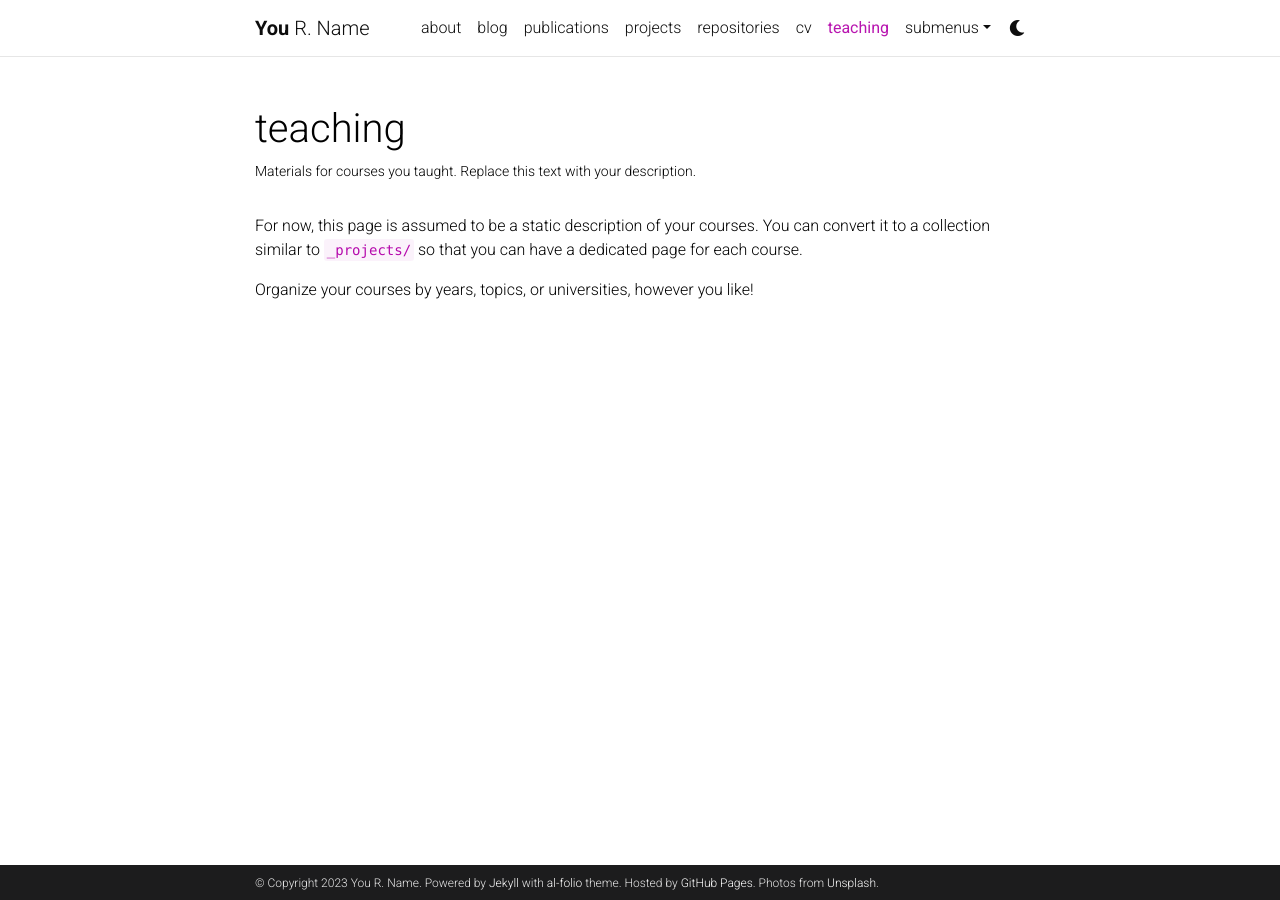
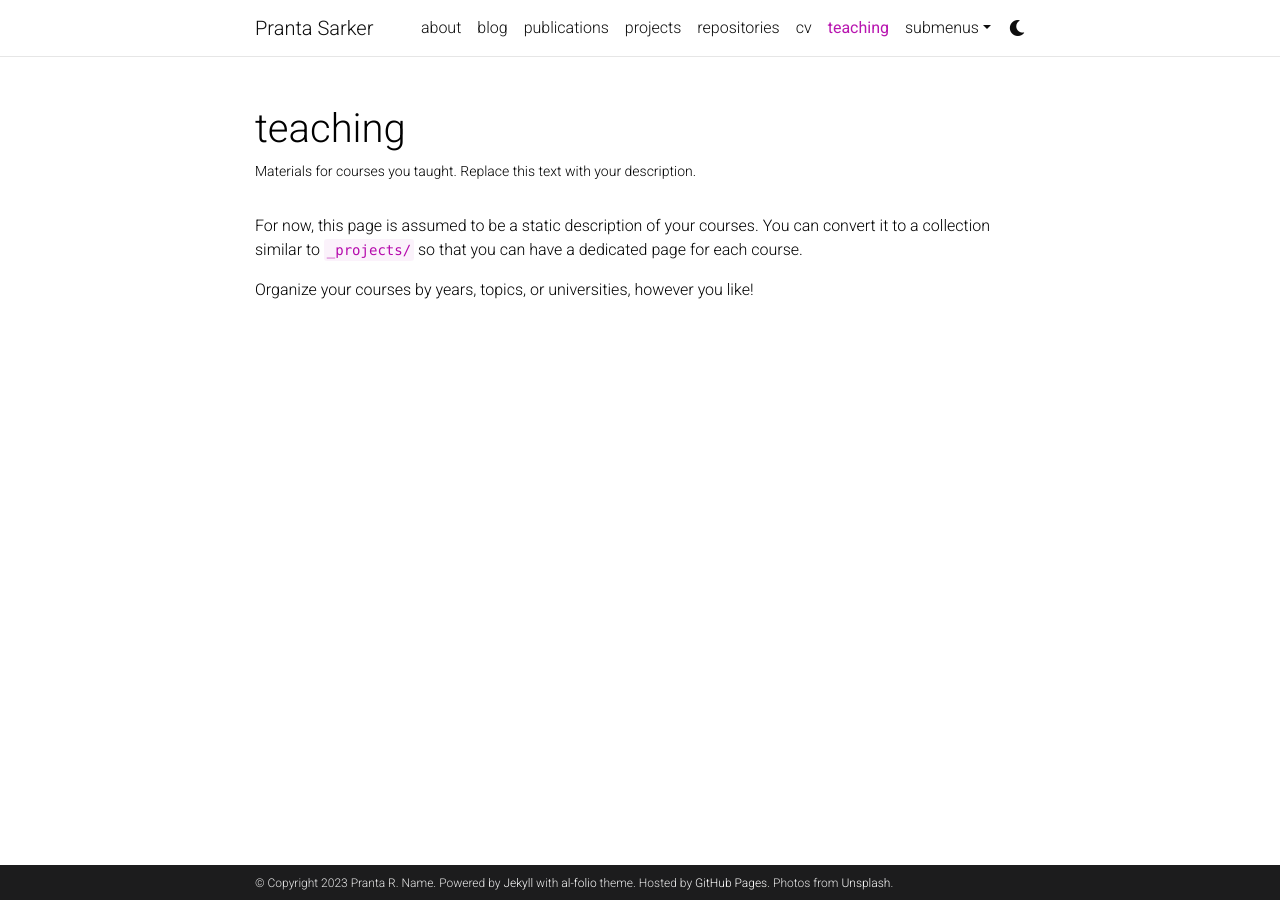
Before and after one commit to psarkerbd/psarkerbd.github.io, a Jekyll site: the page built from _pages/teaching.md, in a window 1280 px wide. Built offline with Jekyll 4.4.1, drawn with Linux system fonts in a browser that asks for light colours; comment, search, counter and statistics services are not loaded; a style sheet for code colours, icons or effects is not loaded.

Commit message:
Update _config.yml

```diff
--- a/_config.yml
+++ b/_config.yml
@@ -2,8 +2,8 @@
 # Site settings
 # -----------------------------------------------------------------------------
 
-title: blank # the website title (if blank, full name will be used instead)
-first_name: You
+title: Pranta Sarker # the website title (if blank, full name will be used instead)
+first_name: Pranta
 middle_name: R.
 last_name: Name
 email: you@example.com
```
